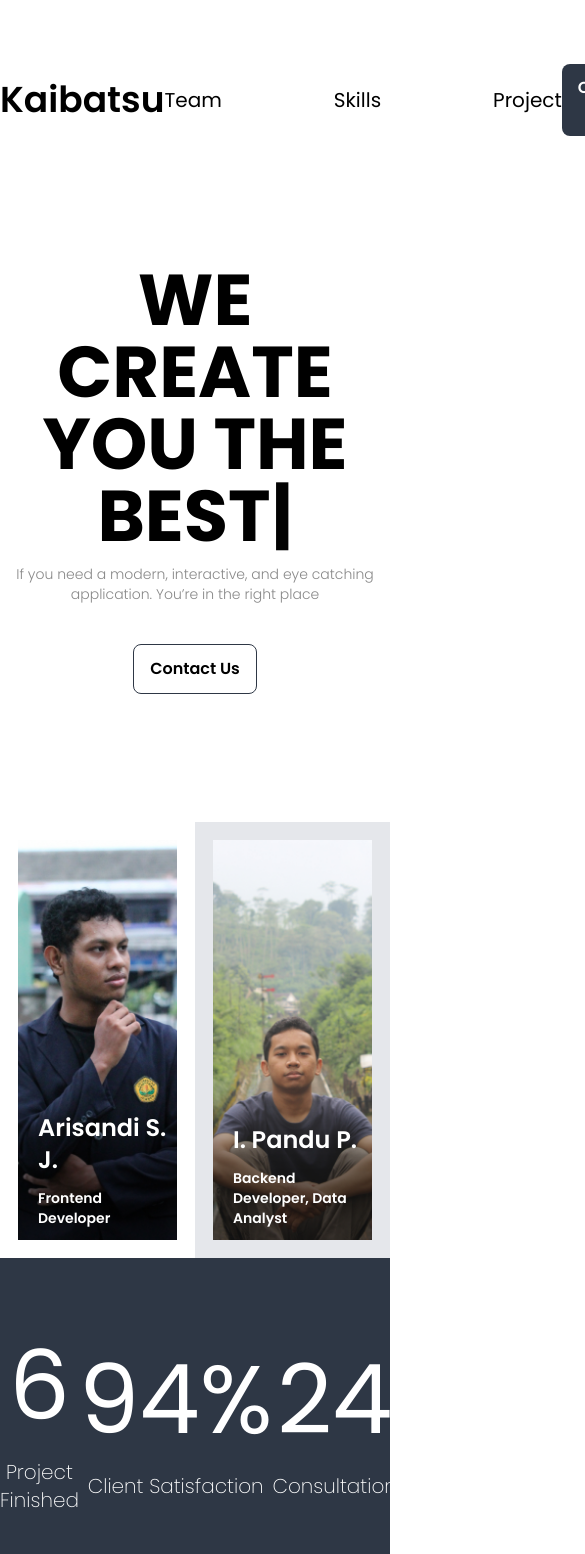
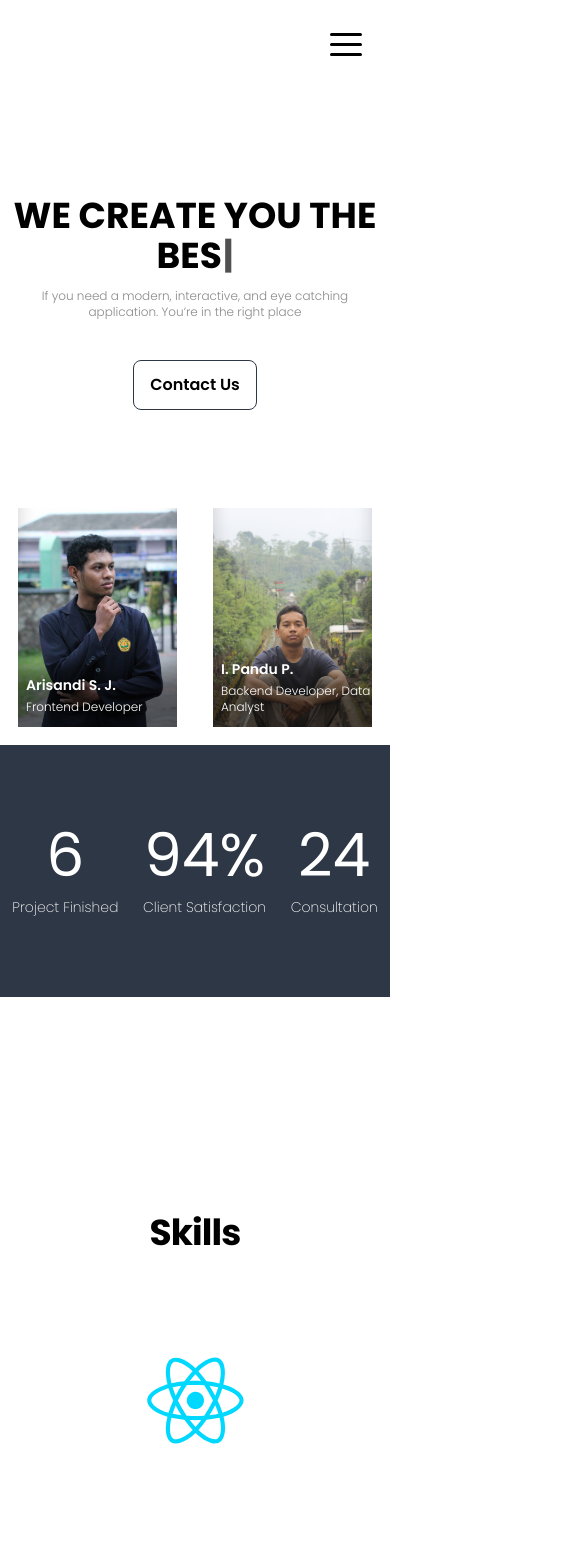
Before and after one commit to Kaibatsu-Team/landing-page, a React (Vite) app: page / in a window 390 px wide. Shown: the top 1554 px of the page, 585 px wide, since content can reach past the window. Built offline with nearby package versions, Linux system fonts and the light colour scheme.

Commit message:
improve(header, hero, banner): add responsive layout

```diff
--- a/package.json
+++ b/package.json
@@ -10,6 +10,7 @@
     "preview": "vite preview"
   },
   "dependencies": {
+    "hamburger-react": "^2.5.0",
     "react": "^18.2.0",
     "react-dom": "^18.2.0",
     "typewriter-effect": "^2.21.0"
--- a/src/Banner/index.jsx
+++ b/src/Banner/index.jsx
@@ -2,44 +2,48 @@ import React from "react";
 
 const Index = () => {
   return (
-    <section className="relative mb-60">
-      <div className="bg-[#2E3745] h-[581px] -z-10 absolute left-0 right-0 -bottom-32"></div>
+    <section className="relative mb-60 mt-20 lg:mt-32">
+      <div className="bg-[#2E3745] h-64 lg:h-[581px] -z-10 absolute left-0 right-0 -bottom-20 lg:-bottom-32"></div>
       <div className="flex justify-around mb-20">
         <div className="relative overflow-hidden h-fit border-[18px] border-white">
           <img
-            className="w-[300px] h-[400px] object-cover"
+            className="lg:w-[300px] lg:h-[400px] object-cover"
             src="img/sandi.jpg"
             alt="Arisandi Satria Jeujanan"
           />
-          <div className="absolute bottom-3 left-5 font-semibold text-white flex flex-col gap-y-3 inset-x-0 leading-4">
-            <p className="text-2xl">Arisandi S. J.</p>
-            <p className="text-sm">Frontend Developer</p>
+          <div className="absolute bottom-3 left-2 lg:left-5 font-semibold text-white flex flex-col gap-y-1 lg:gap-y-3 inset-x-0 leading-4">
+            <p className="text-sm lg:text-2xl">Arisandi S. J.</p>
+            <p className="text-xs font-light lg:text-sm">Frontend Developer</p>
           </div>
         </div>
-        <div className="relative overflow-hidden h-fit border-[18px]">
+        <div className="relative overflow-hidden h-fit border-[18px] border-white">
           <img
-            className="w-[300px] h-[400px] object-cover"
+            className="lg:w-[300px] lg:h-[400px] object-cover"
             src="img/pandu.jpg"
             alt="Ilham Pandu Prasetyo"
           />
-          <div className="absolute bottom-3 left-5 font-semibold text-white flex flex-col gap-y-3 inset-x-0 leading-4">
-            <p className="text-2xl">I. Pandu P.</p>
-            <p className="text-sm">Backend Developer, Data Analyst</p>
+          <div className="absolute bottom-3 left-2 lg:left-5 font-semibold text-white flex flex-col gap-y-1 lg:gap-y-3 inset-x-0 leading-4">
+            <p className="text-sm lg:text-2xl">I. Pandu P.</p>
+            <p className="text-xs font-light lg:text-sm">
+              Backend Developer, Data Analyst
+            </p>
           </div>
         </div>
       </div>
       <div className="flex justify-around items-center text-center text-white">
         <div>
-          <p className="text-8xl mb-6">6</p>
-          <p className="font-extralight text-xl">Project Finished</p>
+          <p className="text-6xl mb-3 lg:text-8xl lg:mb-6">6</p>
+          <p className="font-extralight text-sm lg:text-xl">Project Finished</p>
         </div>
         <div>
-          <p className="text-8xl mb-6">94%</p>
-          <p className="font-extralight text-xl">Client Satisfaction</p>
+          <p className="text-6xl mb-3 lg:text-8xl lg:mb-6">94%</p>
+          <p className="font-extralight text-sm lg:text-xl">
+            Client Satisfaction
+          </p>
         </div>
         <div>
-          <p className="text-8xl mb-6">24</p>
-          <p className="font-extralight text-xl">Consultation</p>
+          <p className="text-6xl mb-3 lg:text-8xl lg:mb-6">24</p>
+          <p className="font-extralight text-sm lg:text-xl">Consultation</p>
         </div>
       </div>
     </section>
--- a/src/Header/index.jsx
+++ b/src/Header/index.jsx
@@ -1,17 +1,37 @@
-import React from "react";
+import React, { useState } from "react";
+import { Squash as Hamburger } from "hamburger-react";
 
 const Header = () => {
+  const [isOpen, setOpen] = useState(false);
+
   return (
-    <header className="flex justify-between items-center my-16 max-w-7xl mx-auto w-full">
+    <header>
+      <div className="relative flex items-center justify-end mr-5 mt-5 lg:hidden">
+        <div className="z-20">
+          <Hamburger rounded toggled={isOpen} toggle={setOpen} />
+        </div>
+        <ul
+          className={`absolute bg-slate-100 left-0 right-0 top-0 flex-col items-center justify-between w-screen min-h-[350px] ${
+            isOpen ? "flex" : "hidden"
+          }`}
+        >
+          <li className="my-8 uppercase">Team</li>
+          <li className="my-8 uppercase">Skills</li>
+          <li className="my-8 uppercase">Project</li>
+        </ul>
+      </div>
+
+      <div className="hidden lg:flex justify-between items-center my-16 max-w-7xl mx-auto w-full">
         <p className="font-semibold text-4xl">Kaibatsu</p>
         <ul className="flex list-none gap-x-28 hover:cursor-pointer">
-        <li className=" hover:underline text-xl">Team</li>
-        <li className=" hover:underline text-xl">Skills</li>
-        <li className=" hover:underline text-xl">Project</li>
+          <li className="hover:underline text-xl">Team</li>
+          <li className="hover:underline text-xl">Skills</li>
+          <li className="hover:underline text-xl">Project</li>
         </ul>
         <button className="bg-[#2E3745] font-semibold text-white px-4 py-3 rounded-lg">
           Contact Us
         </button>
+      </div>
     </header>
   );
 };
--- a/src/Hero/index.jsx
+++ b/src/Hero/index.jsx
@@ -3,22 +3,18 @@ import TypewriterComponent from "typewriter-effect";
 
 const Index = () => {
   return (
-    <section className="mx-auto my-32 max-w-4xl text-center">
-      <h1 className="uppercase font-bold text-7xl">
-      We Create you the
+    <section className="mx-auto mt-32 max-w-4xl text-center">
+      <h1 className="uppercase font-bold text-4xl lg:text-7xl">
+        We Create you the
         <TypewriterComponent
           options={{
-            strings: [
-              "best application",
-              "best solution",
-              "best of the best"
-            ],
+            strings: ["best application", "best solution", "best of the best"],
             autoStart: true,
             loop: true,
           }}
         />
       </h1>
-      <p className="text-sm text-[#898989] font-light mt-3">
+      <p className="text-xs mx-7 lg:text-sm text-[#898989] font-light mt-3">
         If you need a modern, interactive, and eye catching application. You’re
         in the right place
       </p>
```
Also changed, not shown: 2 other files (tests, documents, lock files or other folders). Lines whose indentation alone changed are shown as unchanged.
